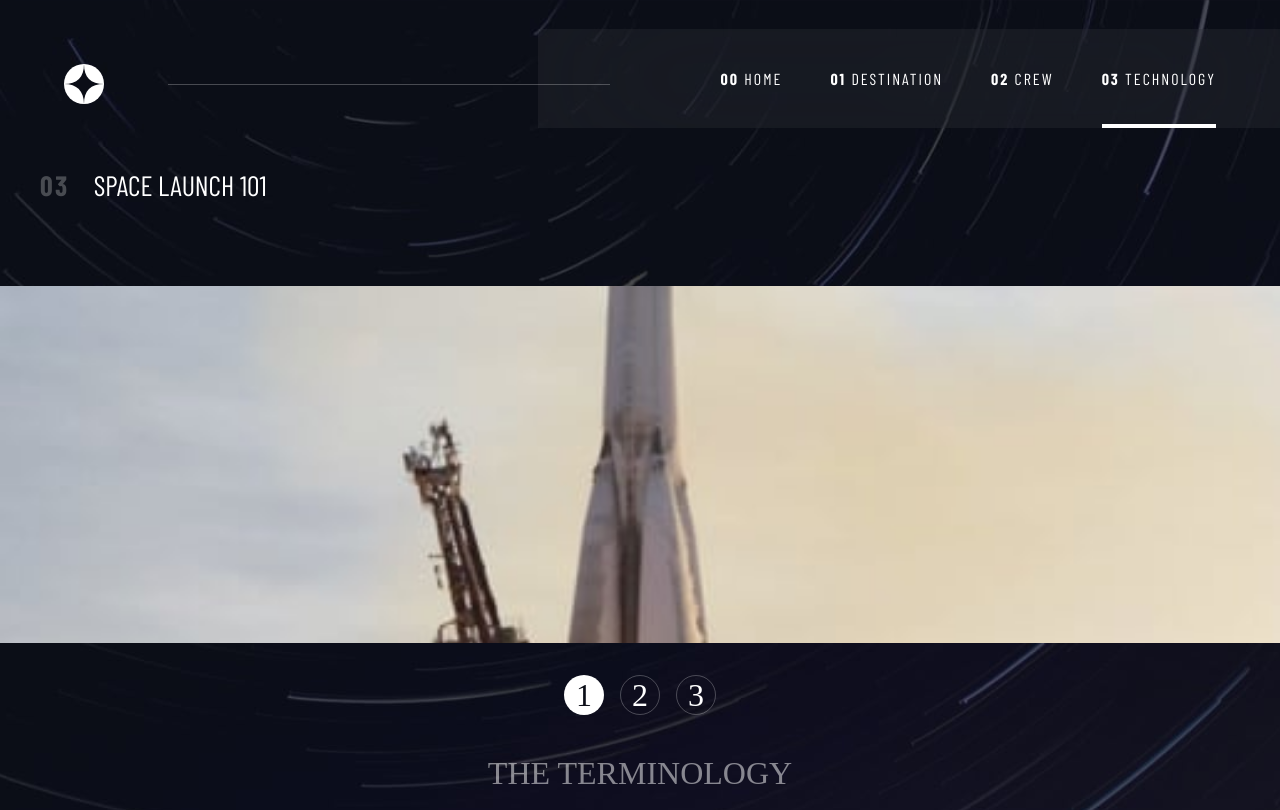
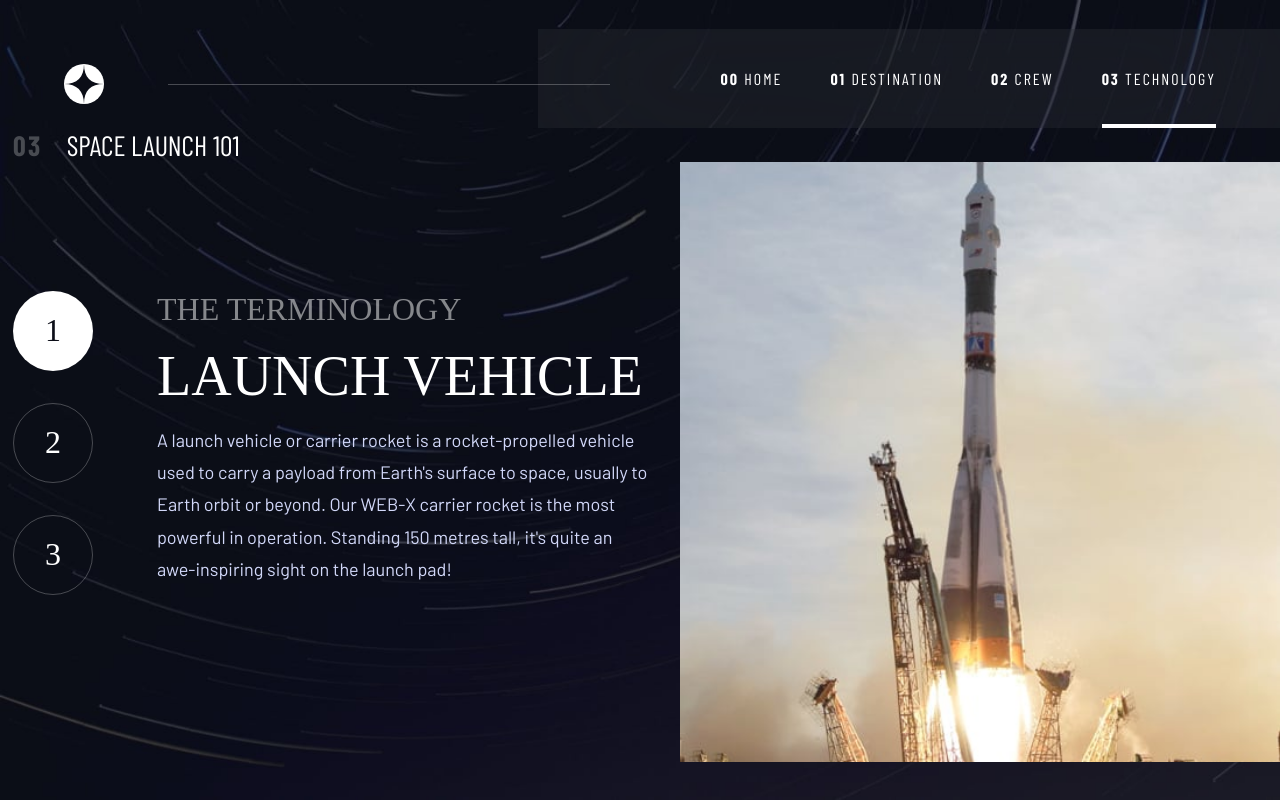
Before and after one commit to sophia-see/space-tourism-react, a React (Vite) app: page /technology in a window 1280 px wide. Shown: the top 810 px of the page. Built offline with nearby package versions, Linux system fonts and the light colour scheme; a web font is replaced by a local one.

Commit message:
fixed tech desktop

```diff
--- a/src/components/Technology/Technology.module.scss
+++ b/src/components/Technology/Technology.module.scss
@@ -8,6 +8,18 @@
     @media screen and (min-width: 768px) {
         @include mixins.flex-column(start);
     }
+
+    @media screen and (min-width: 1024px) {
+        width: fit-content;
+        margin-left: auto;
+    }
+}
+
+.technology__container {
+    @media screen and (min-width: 1024px) {
+        @include mixins.flex-row(center, start, 32px);
+        width: fit-content;
+    }
 }
 
 .step_cotainer {
@@ -15,6 +27,10 @@
 
     @media screen and (min-width: 768px) {
         margin: 40px;
+    }
+
+    @media screen and (min-width: 1024px) {
+        margin: 0;
     }
 }
 
@@ -28,10 +44,23 @@
         height: 357px;
         margin-top: 44px;
     }
+
+    @media screen and (min-width: 1024px) {
+        order: 1;
+        width: 600px;
+        height: 600px;
+        aspect-ratio: 1/1;
+        margin: 0;
+    }
 }
 
 .technology__tabs {
     @include mixins.flex-row(center, center, 16px);
+
+    @media screen and (min-width: 1024px) {
+        flex-direction: column;
+        gap: 32px;
+    }
 }
 
 .technology__tab_item {
@@ -42,6 +71,16 @@
     border-radius: 100%;
     background-color: transparent;
     border: 1px solid vars.$quarter-white;
+
+    @media screen and (min-width: 768px) {
+        width: 56px;
+        height: 56px;
+    }
+
+    @media screen and (min-width: 1024px) {
+        width: 80px;
+        height: 80px;
+    }
 }
 
 .technology__tab_item.active {
@@ -58,14 +97,30 @@
     @media screen and (min-width: 768px){
         padding: 0 88px;
     }
+
+    @media screen and (min-width: 1024px) {
+        @include mixins.flex-row(start, start, 64px);
+        order: 0;
+        margin: 0;
+        padding: 0;
+    }
 }
 
 .technology__title{
     @include mixins.flex-column(center, center, 16px);
+
+    @media screen and (min-width: 1024px) {
+        align-items: start;
+    }
 }
 
 .technology__info{
     @include mixins.flex-column(center, center, 16px);
 
     padding-bottom: 48px;
+
+    @media screen and (min-width: 1024px) {
+        max-width: 491px;
+        align-items: start;
+    }
 }
--- a/src/components/Technology/Technology.tsx
+++ b/src/components/Technology/Technology.tsx
@@ -22,6 +22,7 @@ export default function Technology () {
                 <span className='step__number'>03</span>
                 <span className='text-6'>SPACE LAUNCH 101</span>
             </div>
+            <div className={styles.technology__container}>
                 <img className={styles.technology__img} src={isDesktop ? technology.images.portrait : technology.images.landscape} alt={`image of ${technology.name}`} />
                 <div className={styles.technology__details}>
                     <div className={styles.technology__tabs}>
@@ -29,7 +30,7 @@ export default function Technology () {
                             const isActive = item.name === technology.name;
 
                             return (
-                            <div className={`text-4 text-center ${styles.technology__tab_item} ${isActive ? styles.active : ''}`} onClick={() => handleSelectTechnology(item)}>
+                                <div className={`text-4 ${isDesktop ? "" : "text-center"} ${styles.technology__tab_item} ${isActive ? styles.active : ''}`} onClick={() => handleSelectTechnology(item)}>
                                     {index + 1}
                                 </div>
                             )
@@ -37,14 +38,16 @@ export default function Technology () {
                     </div>
                     <div className={styles.technology__info}>
                         <div className={styles.technology__title}>
-                        <div className="text-4 text-center text-half-white">THE TERMINOLOGY</div>
-                        <div className="text-3 text-center">{technology.name.toUpperCase()}</div>
+                            <div className={`text-4 ${isDesktop ? "" : "text-center"} text-half-white`}>THE TERMINOLOGY</div>
+                            <div className={`text-3 ${isDesktop ? "" : "text-center"}`}>{technology.name.toUpperCase()}</div>
                         </div>
-                    <div className="text-9 text-center text-blue-300">
+                        <div className={`text-9 ${isDesktop ? "" : "text-center"} text-blue-300`}>
                             {technology.description}
                         </div>
                     </div>
                 </div>
             </div>
+
+        </div>
     )
 }
```
Lines whose indentation alone changed are shown as unchanged.
